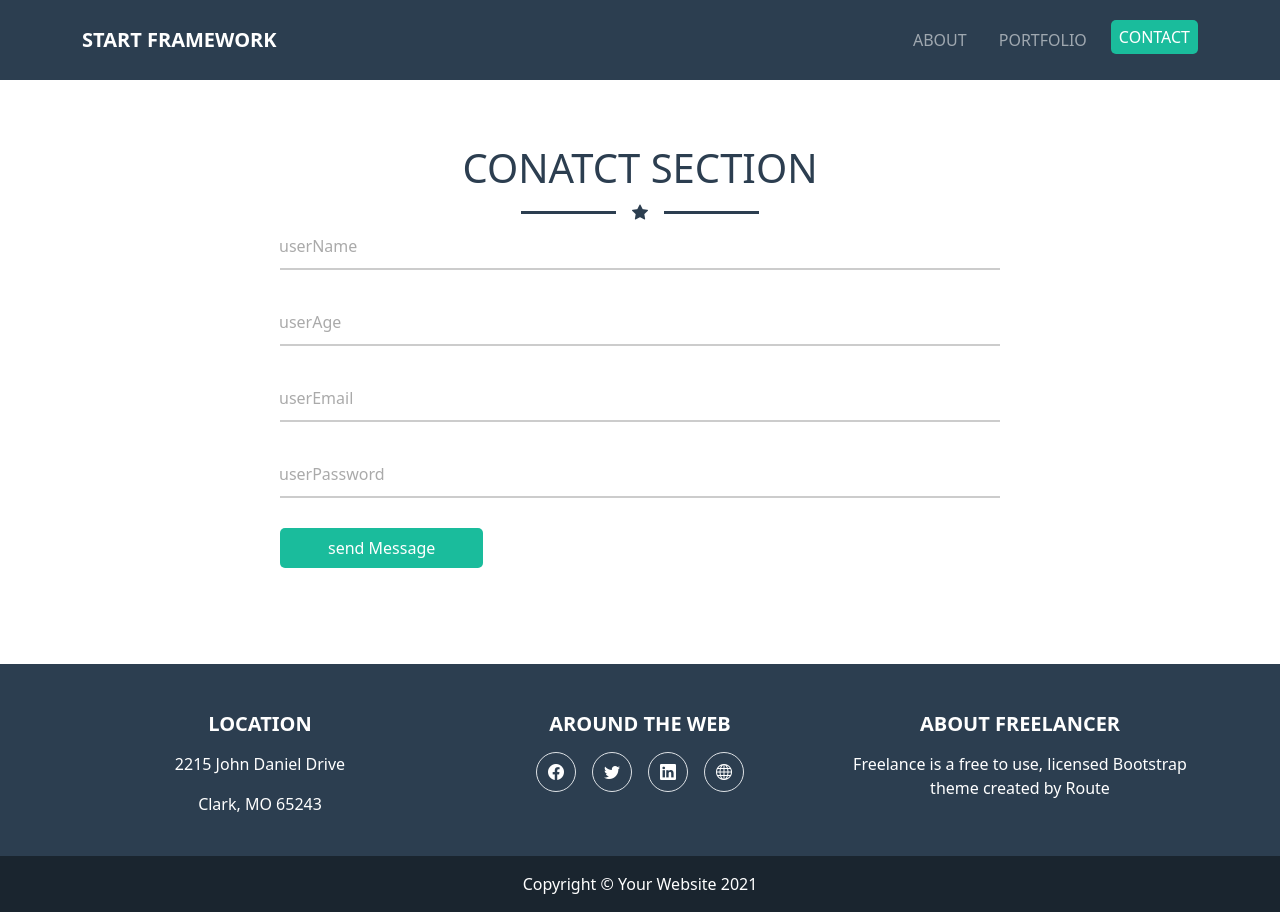
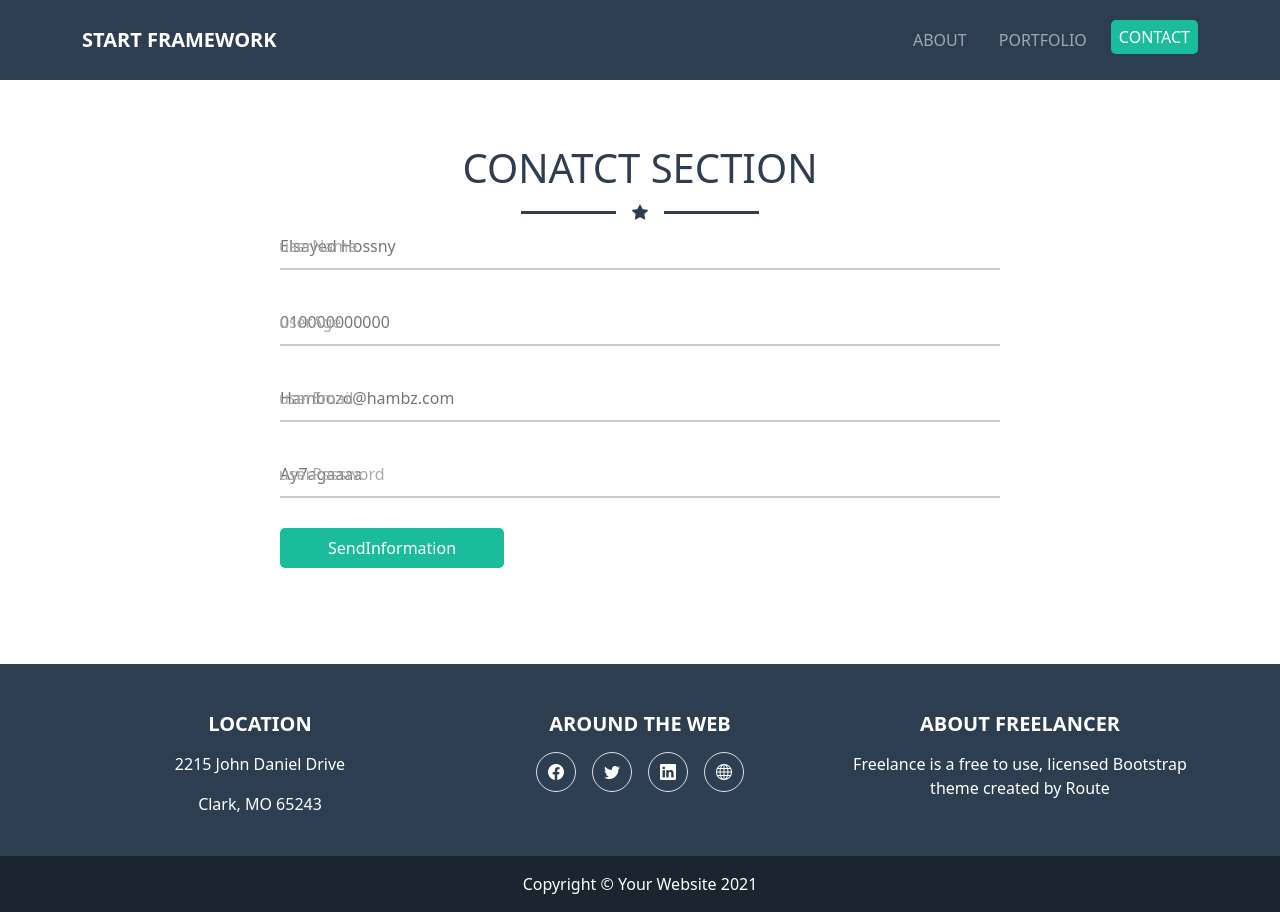
Before and after one commit to Ahmed-Saad-A/Frist-React-Project, a React (Vite) app: page /contact in a window 1280 px wide. Built offline with nearby package versions, Linux system fonts and the light colour scheme.

Commit message:
Modeify Contact US

```diff
--- a/src/Components/Contact/Contact.jsx
+++ b/src/Components/Contact/Contact.jsx
@@ -14,26 +14,26 @@ const Contact = () => {
       <main>
         <form className="w-75 m-auto" action="">
           <div className="input-group">
-            <input type="text" id="username" placeholder=" " required />
+            <input type="text" id="username" placeholder="Elsayed Hossny" required />
             <label htmlFor="username">userName</label>
           </div>
 
           <div className="input-group">
-            <input type="text" id="phone" placeholder=" " required />
+            <input type="text" id="phone" placeholder="010000000000" required />
             <label htmlFor="phone">userAge</label>
           </div>
 
           <div className="input-group">
-            <input type="text" id="email" placeholder=" " required />
+            <input type="text" id="email" placeholder="Hambozo@hambz.com" required />
             <label htmlFor="email">userEmail</label>
           </div>
 
           <div className="input-group">
-            <input type="text" id="address" placeholder=" " required />
+            <input type="text" id="address" placeholder="Ay7agaaaa" required />
             <label htmlFor="address">userPassword</label>
           </div>
 
-          <button className="submit text-white px-5 py-2">send Message</button>
+          <button className="submit text-white px-5 py-2">SendInformation</button>
         </form>
       </main>
     </section>
```
